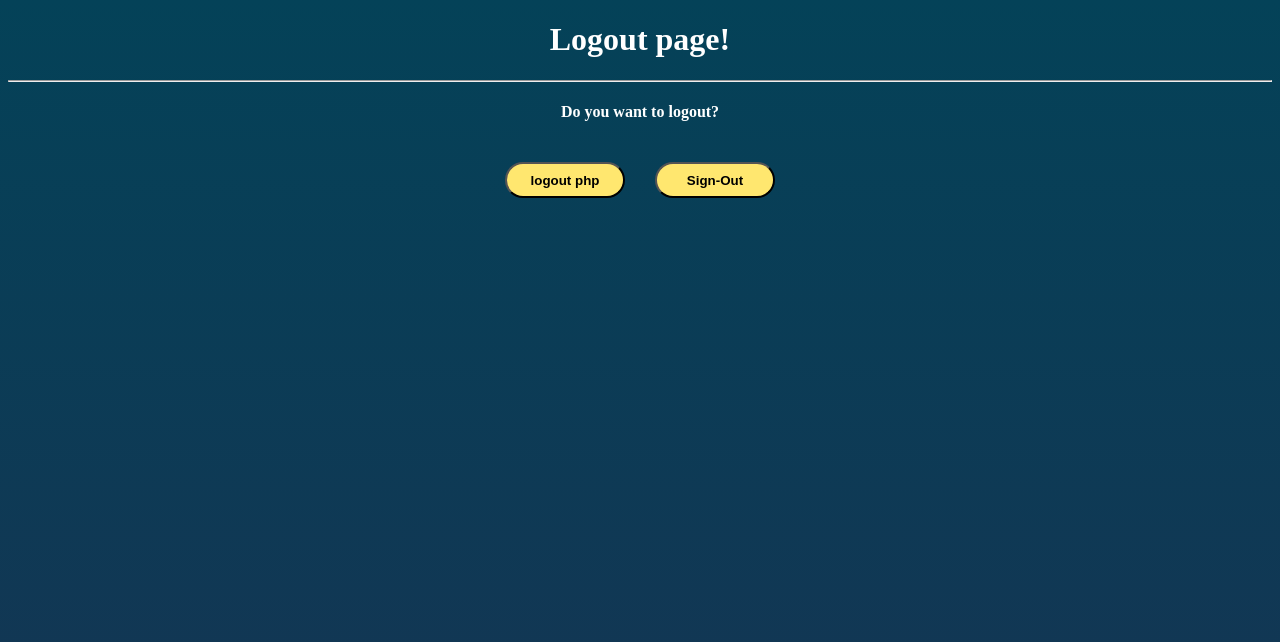
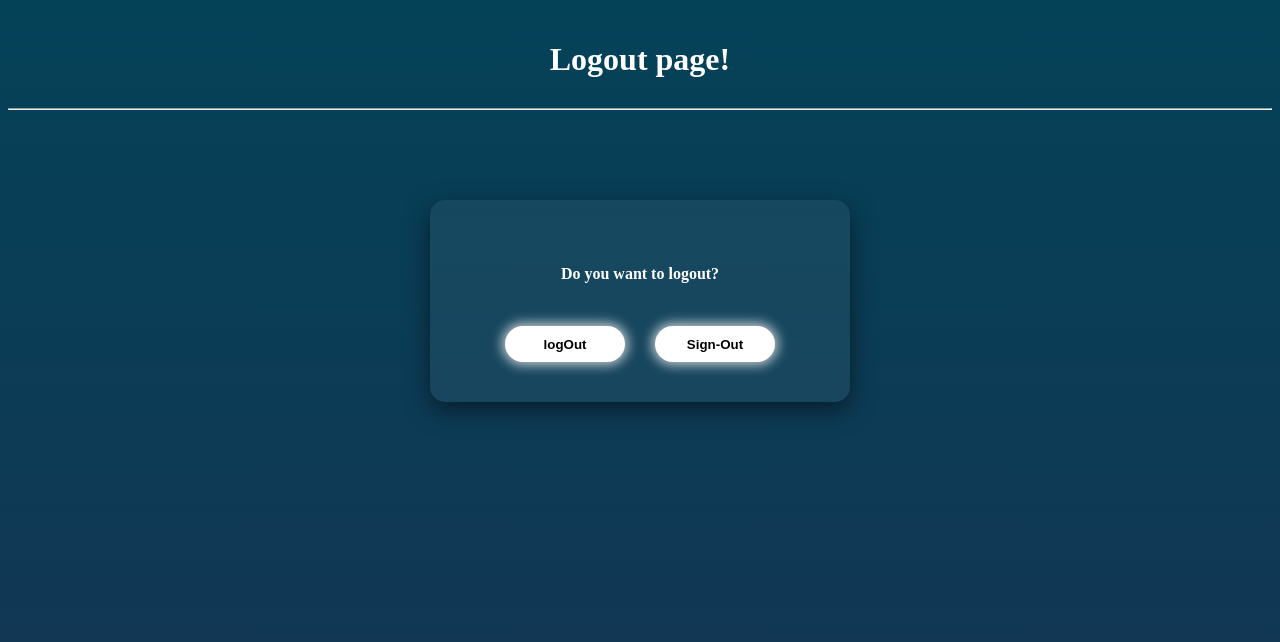
Before and after one commit to Kumkum777/voting-system, a PHP site: page /logoutpage.php in a window 1280 px wide. Shown: the top 642 px of the page. Run offline with PHP 8.4, Linux system fonts and the light colour scheme.

Commit message:
Add files via upload

```diff
--- a/detailed.php
+++ b/detailed.php
@@ -19,10 +19,10 @@ else{
     <meta name="viewport" content="width=device-width, initial-scale=1.0" />
     <title>Dashboard</title>
     <style>
+
       body {
         text-align: center;
         background: linear-gradient(rgb(4, 66, 88), rgb(21, 52, 83));
-
       }
       body h1 {
         margin: 30px 0px;
@@ -66,6 +66,7 @@ else{
       }
       .main {
         background-color: rgba(252, 252, 252, 1);
+         box-shadow: 0 8px 25px rgba(0, 0, 0, 1);
         display: flex;
         flex-direction: row;
         margin: 10px 10%;
--- a/login.php
+++ b/login.php
@@ -52,6 +52,9 @@ if ($_SERVER["REQUEST_METHOD"] == "POST"){
       }
       body h1 {
         margin: 20px 0px;
+      }
+      body hr{
+        margin-bottom: 60px;
       }
       .main{
         display: flex;
--- a/logoutpage.php
+++ b/logoutpage.php
@@ -8,6 +8,9 @@ require "connection.php";
     <meta name="viewport" content="width=device-width, initial-scale=1.0" />
     <title>logout page</title>
     <style>
+      body h1 {
+        padding-top: 20px;
+      }
       body h1,
       h4 {
         color: #fff;
@@ -17,17 +20,36 @@ require "connection.php";
         background: linear-gradient(rgb(4, 66, 88), rgb(21, 52, 83));
         height: 100vh;
       }
+      body hr {
+        margin-top: 30px;
+        margin-bottom: 90px;
+      }
+      .mainn {
+        display: flex;
+        justify-content: center;
+      }
+      .main {
+        line-height: 23.4px;
+        background: rgba(255, 255, 255, 0.05);
+        padding: 40px 50px;
+        border-radius: 15px;
+        box-shadow: 0 8px 25px rgba(0, 0, 0, 0.5);
+        width: 320px;
+        text-align: center;
+      }
       body a {
         text-decoration: none;
       }
       body button {
         height: 36px;
         width: 120px;
-        background-color: rgb(255, 231, 111);
+        background-color: rgba(255, 255, 255, 1);
+        box-shadow: 0 0px 12px 3px rgba(240, 240, 240, 0.79);
         color: #000000;
         border-radius: 20px;
         font-weight: bold;
         margin-top: 20px;
+        border:none;
         cursor: pointer;
       }
       .btn {
@@ -41,14 +63,18 @@ require "connection.php";
   <body>
     <center><h1>Logout page!</h1></center>
     <hr />
+    <div class="mainn">
+      <div class="main">
         <center><h4>Do you want to logout?</h4></center>
         <div class="btn">
           <center>
-        <a href="logout.php"><button>logout php</button></a>
+            <a href="logout.php"><button>logOut</button></a>
           </center>
           <center>
             <a href="datadelete.php"><button>Sign-Out</button></a>
           </center>
         </div>
+      </div>
+    </div>
   </body>
 </html>
```
Also changed, not shown: registeration.php (+8 -2 lines). Lines whose indentation alone changed are shown as unchanged.
